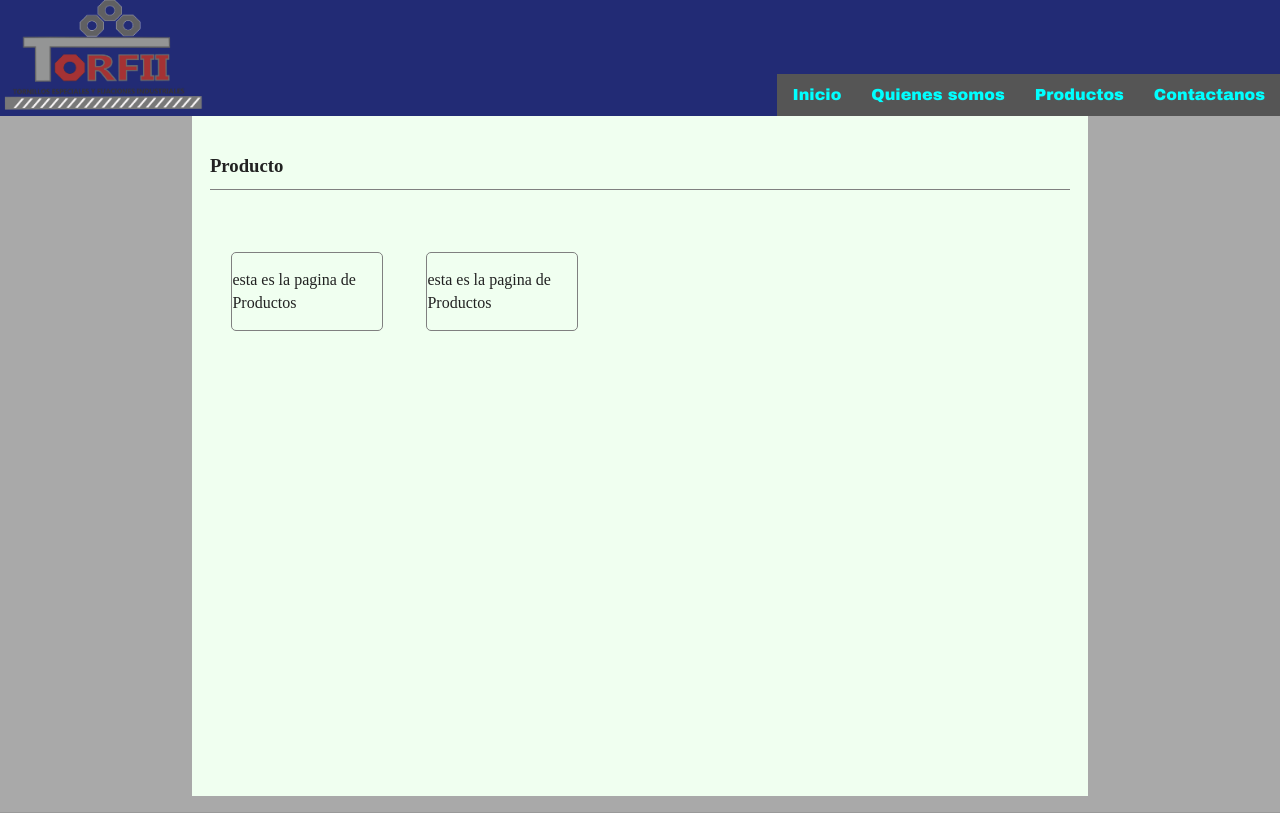
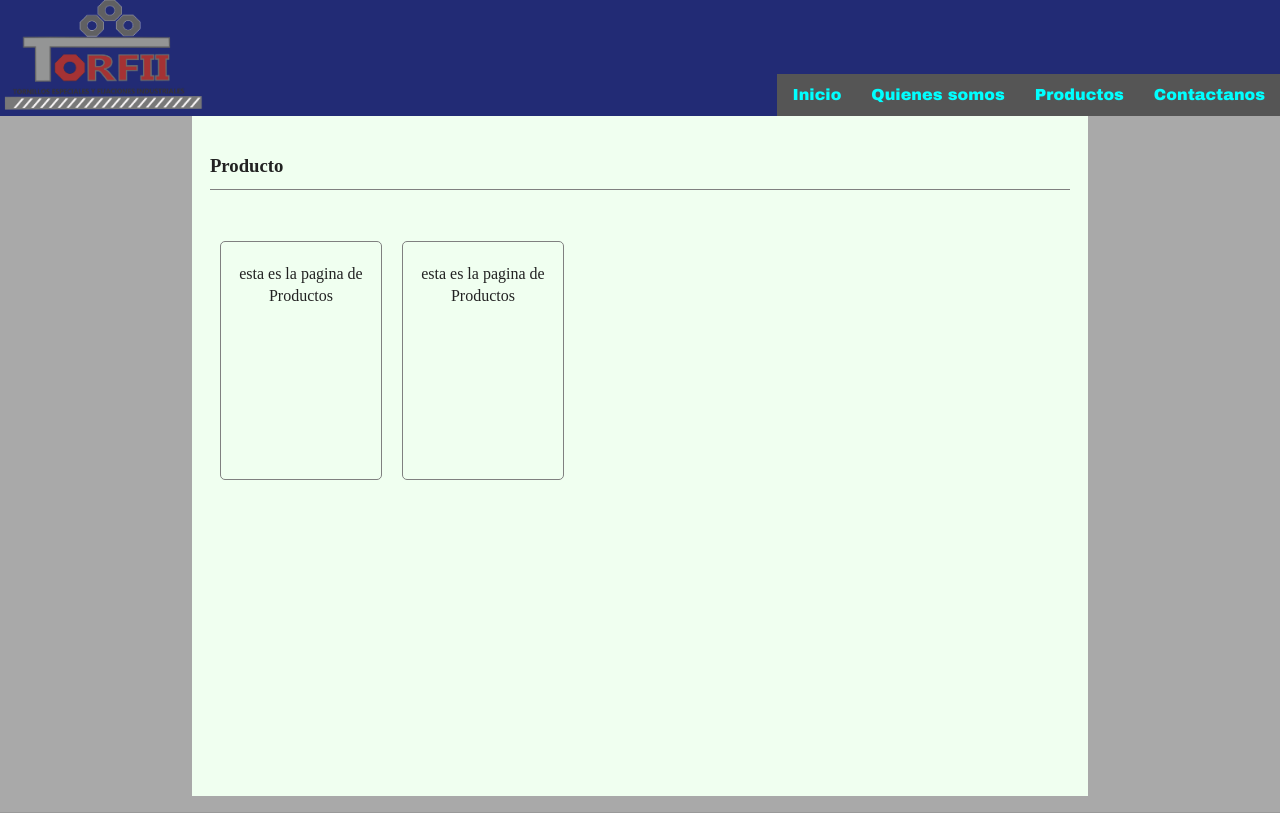
Before and after one commit to cruzleal24/t_venta, a PHP site: page /productos.php in a window 1280 px wide. Shown: the top 813 px of the page. Run offline with PHP 8.4, Linux system fonts and the light colour scheme; data that the repository does not hold is empty.

Commit message:
modificacion en el area de productos (parte visual)

```diff
--- a/css/main.css
+++ b/css/main.css
@@ -45,19 +45,27 @@ html, body{
 *esta seccion se pone puro estilo de producto
  */
 .articulos{
-  display: inline-flex;
+  display: block;
   width: 100%;
+
 }
   .articulo{
     border: 1px solid gray;
     width: 150px;
     height: auto;
-    margin: 2.5%;
+    max-height: 230px;
+    min-height: 227px;
+    margin: 10px;
     border-radius: 5px;
+    position: initial;
+    float: left;
+    text-align: center;
+    padding: 5px;
   }
   .pimg{
     width: 150px;
     height: auto;
+    max-height: 105px;
     border-radius: 10px;
   }
 .prod{
```
Also changed, not shown: img/11781698_1665193183716161_8509198545083552221_n.jpg (added).
